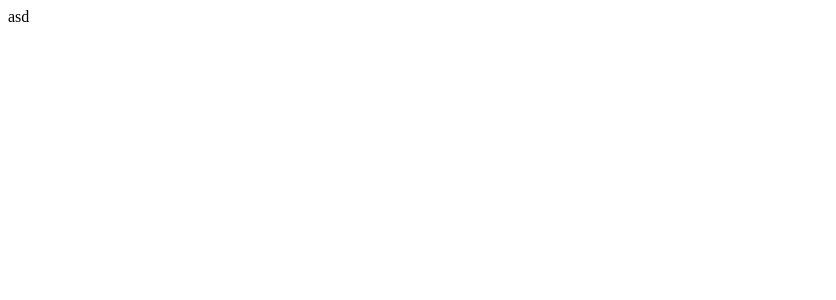
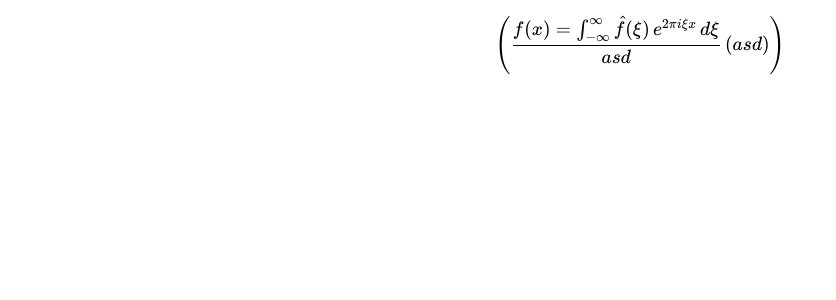
Before and after one commit to jonas-kell/math-manipulator, a Vue app: page / in a window 1280 px wide. Shown: the top 300 px of the page, without its empty margins (0-836 px from the left). Built offline with nearby package versions, Linux system fonts and the light colour scheme.

Commit message:
feat: proof of concept Katex Rendering with selection

```diff
--- a/index.html
+++ b/index.html
@@ -1,10 +1,10 @@
-<!doctype html>
-<html lang="en">
+<!DOCTYPE html>
+<html lang="en" translate="no">
     <head>
         <meta charset="UTF-8" />
         <link rel="icon" type="image/svg+xml" href="/vite.svg" />
         <meta name="viewport" content="width=device-width, initial-scale=1.0" />
-    <title>Vite + Vue + TS</title>
+        <title>Math Manipulator</title>
     </head>
     <body>
         <div id="app"></div>
--- a/package.json
+++ b/package.json
@@ -9,9 +9,14 @@
         "preview": "vite preview"
     },
     "dependencies": {
+        "katex": "^0.16.9",
+        "sass": "^1.69.5",
+        "uuid": "^9.0.1",
         "vue": "^3.3.4"
     },
     "devDependencies": {
+        "@types/katex": "^0.16.5",
+        "@types/uuid": "^9.0.6",
         "@vitejs/plugin-vue": "^4.2.3",
         "typescript": "^5.0.2",
         "vite": "^4.4.5",
--- a/src/App.vue
+++ b/src/App.vue
@@ -1,9 +1,23 @@
 <script setup lang="ts">
-    import HelloWorld from "./components/HelloWorld.vue";
+    import KatexRenderer from "./components/KatexRenderer.vue";
+    import { ref, computed } from "vue";
+    import { v4 as uuidv4 } from "uuid";
+
+    const outerId = ref("ref_" + uuidv4());
+    const innerId = ref("ref_" + uuidv4());
+
+    const katexInput = `
+     \\htmlId{${outerId.value}}{\\left( \\frac{f(\\relax{x}) = \\int_{-\\infty}^\\infty
+    \\hat f (\\xi)\\,e^{2 \\pi i \\xi x} \\,d\\xi}{asd} \\htmlId{${innerId.value}}{\\left(asd\\right)} \\right)}
+                `;
+
+    const ids = computed(() => {
+        return [outerId.value, innerId.value];
+    });
 </script>
 
 <template>
-    <HelloWorld />
+    <KatexRenderer :katex-input="katexInput" :uuids-to-process="ids" @selected="(id) => console.log(id)" />
 </template>
 
 <style scoped></style>
--- a/src/components/HelloWorld.vue
+++ /dev/null
@@ -1,5 +0,0 @@
-<script setup lang="ts"></script>
-
-<template>asd</template>
-
-<style scoped></style>
--- /dev/null
+++ b/src/components/KatexRenderer.vue
@@ -0,0 +1,74 @@
+<script setup lang="ts">
+    import katex from "katex";
+    import { ref, watch, onMounted } from "vue";
+    import { v4 as uuidv4 } from "uuid";
+
+    const props = defineProps<{
+        katexInput: string;
+        uuidsToProcess: string[]; // make sure the uuids that are put into this always start with a letter!! Our default is "ref_{{uuid}}"
+    }>();
+
+    const emit = defineEmits(["selected"]);
+
+    const containerId = ref("ref_" + uuidv4());
+
+    const clickListenerWrapper = (id: string) => {
+        return (event: MouseEvent) => {
+            event.stopPropagation();
+
+            const container = document.getElementById(containerId.value);
+            if (container) {
+                // remove the border-class from all that have it
+                const elements = container.querySelectorAll(".border");
+                elements.forEach(function (element) {
+                    element.classList.remove("border");
+                });
+
+                // add the class only to the current container
+                const current = container.querySelector("#" + id);
+                if (current) {
+                    current.classList.add("border");
+
+                    emit("selected", id);
+                }
+            }
+        };
+    };
+
+    const postProcess = () => {
+        props.uuidsToProcess.forEach((uuid) => {
+            const outer = document.getElementById(uuid);
+            if (outer) {
+                outer.addEventListener("click", clickListenerWrapper(uuid));
+            }
+        });
+    };
+
+    const render = () => {
+        const element = document.getElementById(containerId.value);
+
+        if (element) {
+            katex.render(props.katexInput, element, {
+                throwOnError: false,
+                displayMode: true,
+                trust: true,
+                strict: "warn",
+                output: "html",
+            });
+        }
+
+        postProcess();
+    };
+
+    onMounted(() => {
+        render();
+    });
+
+    watch(props, () => {
+        render();
+    });
+</script>
+
+<template>
+    <div :id="containerId" class="render-katex-custom"></div>
+</template>
--- /dev/null
+++ b/src/styles/styles.scss
@@ -0,0 +1,17 @@
+@import "katex/dist/katex";
+
+// Katex custom
+
+.render-katex-custom {
+    user-select: none;
+}
+
+.render-katex-custom .katex-html span.enclosing {
+    display: inline-block;
+    overflow: visible;
+    cursor: pointer;
+}
+
+.render-katex-custom span.border {
+    border: blue 1px solid;
+}
```
Also changed, not shown: src/main.ts (+4 -4 lines), src/style.css (deleted), 1 other file (tests, documents, lock files or other folders). Lines whose indentation alone changed are shown as unchanged.
